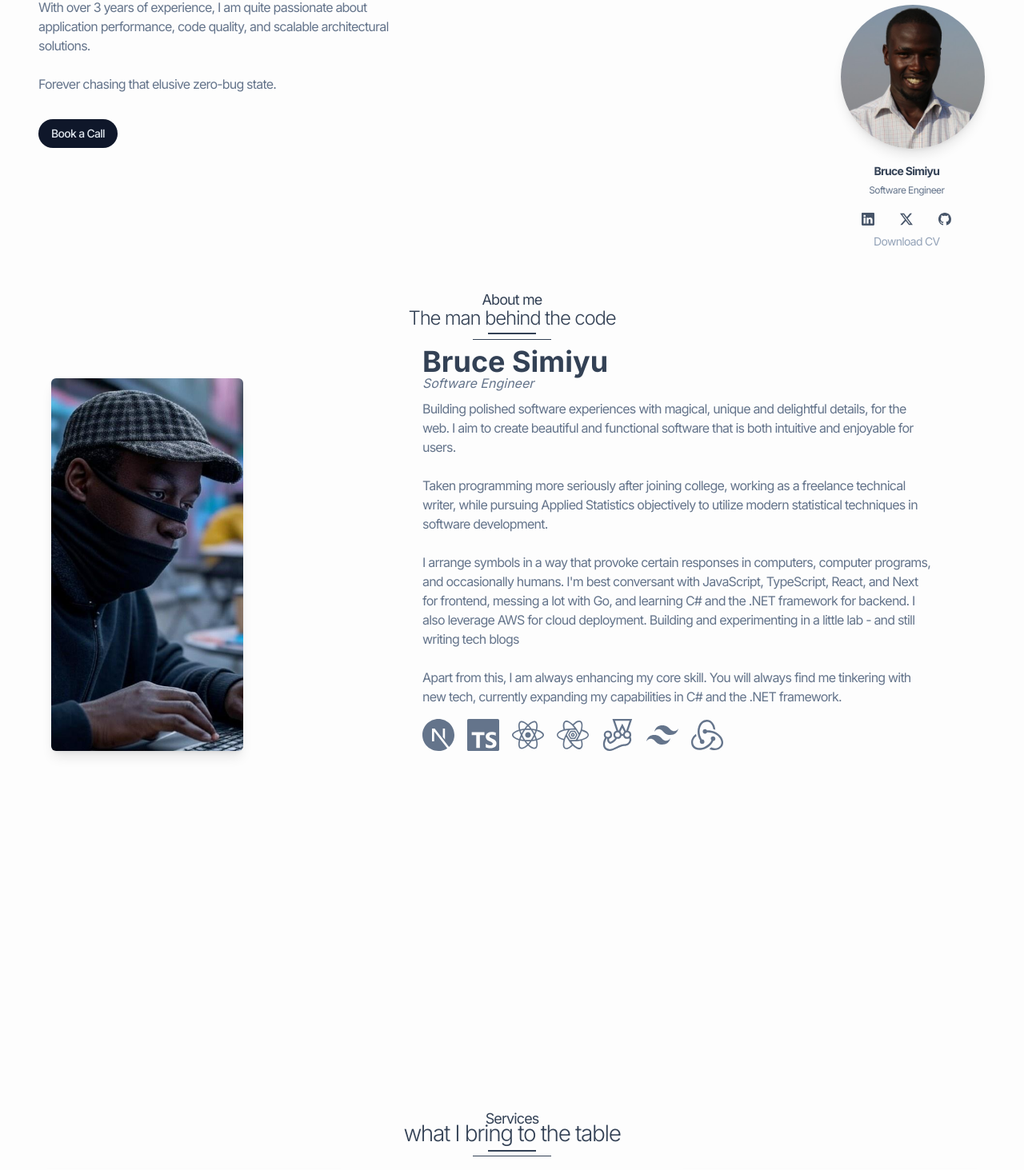
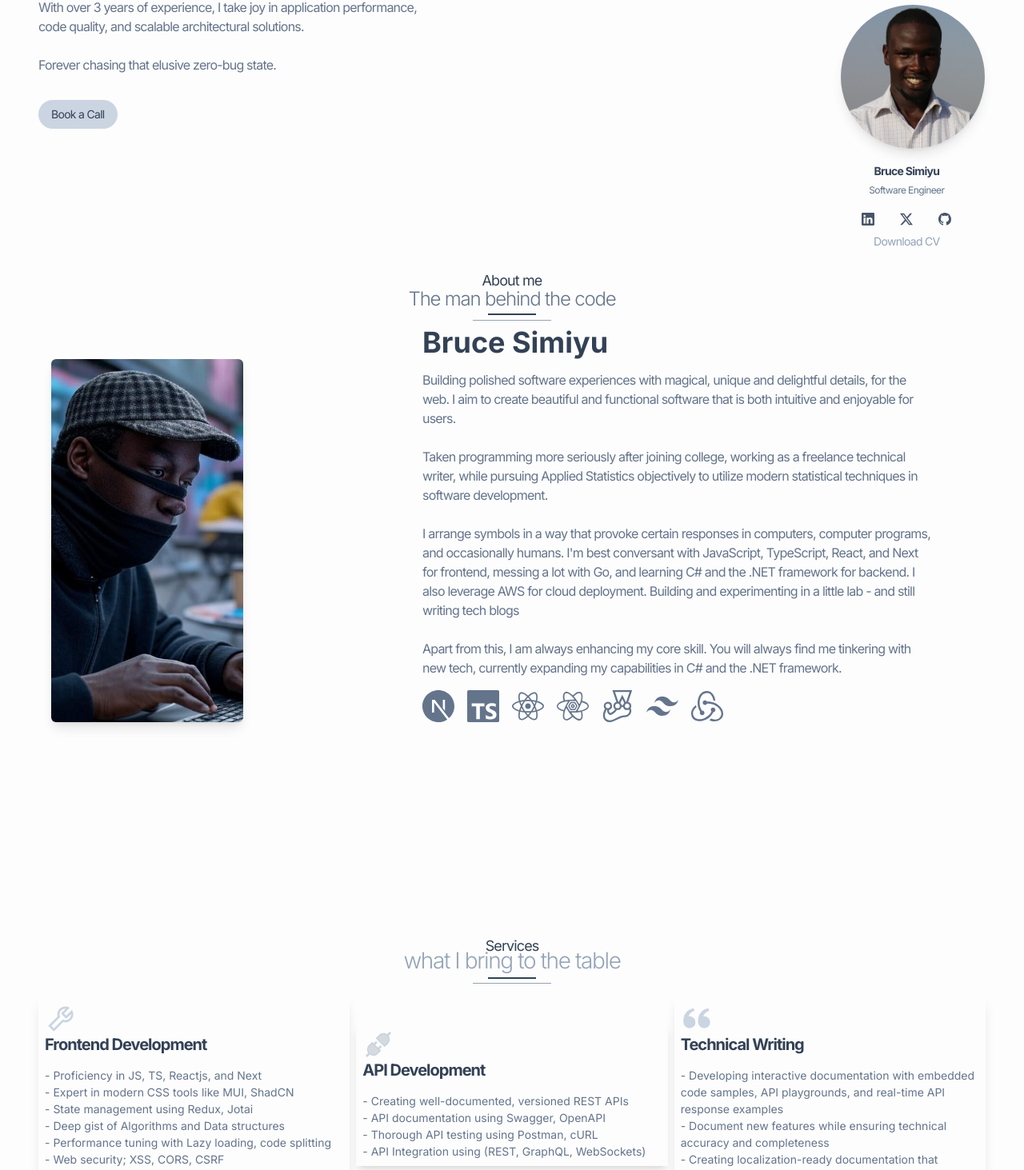
Before and after one commit to Brucedevnairobi/portfolio-website, a Next.js app: page / in a window 1280 px wide. Shown: the part 338-1801 px from the top of the page at 80% size. Built offline with nearby package versions, Linux system fonts and the light colour scheme.

Commit message:
UI rechecks

```diff
--- a/app/[slug]/page.tsx
+++ /dev/null
@@ -1,10 +0,0 @@
-import React from "react";
-
-export default function Layout({ params }: { params:{slug: string } }) {
-  return (
-    <div>
-      <h1 className="text-3xl font-bold text-center">
-        {params.slug}</h1>
-    </div>
-  );
-}
--- a/app/contacts/page.tsx
+++ b/app/contacts/page.tsx
@@ -1,8 +1,15 @@
+'use client'
+
 import React from "react";
 import NavBar from "@/components/NavBar";
+import { BsGithub } from "react-icons/bs";
+import { BsTwitterX } from "react-icons/bs";
+import { BsLinkedin } from "react-icons/bs";
+import Link from "next/link";
+
 const page = () => {
   return (
-    <div className=" ">
+    <div className="w-full h-screen">
       <nav className="mt-10">
         <NavBar />
       </nav>
@@ -10,17 +17,36 @@ const page = () => {
         Get In Touch <span className="font-bold text-slate-500">Today</span>
       </h1>
       <p className="mx-12 text-slate-500 leading-6 tracking-tighter">
-        Shoot me a message via
+        Shoot me a message via {" "}
         <a href="https://mail.google.com/mail" target="blank">
-          mail
+          mail {" "}
         </a>
         or find me through my socials ...
       </p>
-      <ul className="mx-12 leading-6 tracking-tighter">
-        <li><span className="text-slate-600 font-medium">Email:</span> bruce14simiyu@gmail.com</li>
-        <li><span className="text-slate-600 font-medium">Phone:</span> +254736368320</li>
-        <li><span className="text-slate-600 font-medium">VAT ID:</span> DE347053744</li>
+      <ul className="italic text-black dark:text-slate-400 mx-12 leading-6 tracking-tighter mt-16">
+        <li><span className="text-slate-600 font-medium ">Email:</span> bruce14simiyu@gmail.com</li>
+        <li><span className="text-slate-600 font-medium ">Phone:</span> (+254)736-368-320</li>
+        <li><span className="text-slate-600 font-medium ">Address:</span> 663-00219 Nairobi, Kenya</li>
       </ul>
+      <div className="flex items-center justify-center space-x-16 text-[24px] pt-24 text-slate-600 leading-6 tracking-tighter">
+            <Link
+              href="https://www.linkedin.com/in/o-bruce-simiyu-2947a0240/"
+              target="blank"
+            >
+              <BsLinkedin />
+            </Link>
+            <Link href="https://x.com/BRUCESIMIYU2"
+             target="blank"
+            >
+              <BsTwitterX />
+            </Link>
+            <Link href="https://github.com/Brucedevnairobi" target="blank">
+              <BsGithub />
+            </Link>
+        </div>
+        <hr className="text-black dark:text-white mt-2 md:mt-8" />
+        <h1 className="text-center text-xs italic text-slate-700 dark:text-slate-400 mt-2">Software and temples are much the same- first we build then we pray</h1>
+        <h1 className="text-center text-xs italic text-slate-700 dark:text-slate-400">@2025</h1>
     </div>
   );
 };
--- a/app/page.tsx
+++ b/app/page.tsx
@@ -1,4 +1,5 @@
 "use client";
+
 import React from "react";
 import Image from "next/image";
 import Link from "next/link";
@@ -47,7 +48,7 @@ export default function Home() {
             polished software experiences, an eye for innovation, and an
             obsession for pixel perfection.
             <br />
-            With over 3 years of experience, I am quite passionate about
+            With over 3 years of experience, I take joy in
             application performance, code quality, and scalable architectural
             solutions.
             <br />
@@ -55,11 +56,11 @@ export default function Home() {
           </p>
           <section className="flex flex-row  gap-4 mt-8">
             <section className="flex flex-col">
-              <button className="bg-slate-900 rounded-3xl p-2 px-4">
+              <button className="bg-slate-300 rounded-3xl p-2 px-4">
                 <Link
                   target="blank"
                   href="https://calendly.com/bruce14simiyu"
-                  className="text-sm tracking-tighter text-slate-200 font-medium flex text-center"
+                  className="text-sm tracking-tighter text-slate-700 flex text-center"
                 >
                   Book a Call
                 </Link>
@@ -113,11 +114,11 @@ export default function Home() {
         <h1 className=" tracking-tighter text-[18px] text-center md:pt-28 pb-2 text-slate-700">
           About me
         </h1>
-        <h1 className="text-[24px] font-light text-slate-700 text-center mt-[-16px] leading-12 tracking-tighter">
+        <h1 className="text-[24px] font-light text-slate-500 text-center mt-[-16px] leading-12 tracking-tighter">
           The man behind the code
         </h1>
         <div className="h-[2px] w-[60px] bg-slate-700 mx-auto"></div>
-        <div className="h-[1px] w-[98px] mt-[6px] bg-slate-700 mx-auto"></div>
+        <div className="h-[1px] w-[98px] mt-[6px] bg-slate-400 mx-auto"></div>
         <div className=" relative flex flex-col md:flex-row">
           <Image
             src="/assets/images/grok2.jpg"
@@ -130,9 +131,6 @@ export default function Home() {
             <h1 className="text-[36px] font-bold text-slate-700">
               Bruce Simiyu
             </h1>
-            <p className="text-[16px] italic text-slate-500 mt-[-12px] ">
-              Software Engineer
-            </p>
             <p className="text-slate-500 mt-2 leading-6 tracking-tighter">
               Building polished software experiences with magical, unique and
               delightful details, for the web. I aim to create beautiful and
@@ -169,19 +167,19 @@ export default function Home() {
           </div>
         </div>
       </div>
-      <div className="mt-80 md:mt-26">
+      <div className="mt-12 md:mt-32 ">
         <h1 className=" tracking-tighter text-[18px] text-center pt-28 md:pt-4 text-slate-700">
           Services
         </h1>
-        <h1 className="text-[28px] font-light text-slate-700 text-center mt-[-16px] leading-12 tracking-tighter">
+        <h1 className="text-[28px] font-light text-slate-400 text-center mt-[-16px] leading-12 tracking-tighter">
           what I bring to the table
         </h1>
         <div className="h-[2px] w-[60px] bg-slate-700 mx-auto"></div>
-        <div className="h-[1px] w-[98px] mt-[5px] bg-slate-700 mx-auto"></div>
+        <div className="h-[1px] w-[98px] mt-[5px] bg-slate-400 mx-auto"></div>
         <div className=" relative flex flex-col md:flex-col pt-4">
           <section className="mx-12 gap-2 items-center flex-col md:flex-row flex">
-            <div className="w-full md:w-1/3 hover:border-[1px] border-slate-900 hover:rounded-md p-2 mb-4 shadow-lg mx-auto">
-              <AiOutlineTool className="h-10 w-10 text-slate-700" />
+            <div className="w-full md:w-1/3 hover:border-[1px] border-slate-300 hover:rounded-md p-2 mb-4 shadow-lg mx-auto">
+              <AiOutlineTool className="h-10 w-10 text-slate-300" />
               <h3 className="text-xl font-bold text-slate-700 leading-6 tracking-tighter">
                 Frontend Development
               </h3>
@@ -211,8 +209,8 @@ export default function Home() {
               </ul>
               <p className="text-sm text-slate-600 leading-6 tracking-tighter"></p>
             </div>
-            <div className="w-full md:w-1/3 hover:border-[1px] border-slate-900 hover:rounded-md p-2 shadow-lg mx-auto mb-4">
-              <AiTwotoneApi className="h-10 w-10 text-slate-700" />
+            <div className="w-full md:w-1/3 hover:border-[1px] border-slate-300 hover:rounded-md p-2 shadow-lg mx-auto mb-4">
+              <AiTwotoneApi className="h-10 w-10 text-slate-300" />
               <h3 className="text-xl tracking-tighter leading-6 font-bold text-slate-700">
                 API Development
               </h3>
@@ -233,8 +231,8 @@ export default function Home() {
               </ul>
               <p className="text-sm tracking-tighter leading-6 text-slate-600"></p>
             </div>
-            <div className="w-full md:w-1/3 hover:border-[1px] border-slate-900 hover:rounded-md p-2 shadow-lg mx-auto mb-4">
-              <BiSolidQuoteAltLeft className="h-10 w-10 text-slate-700" />
+            <div className="w-full md:w-1/3 hover:border-[1px] border-slate-300 hover:rounded-md p-2 shadow-lg mx-auto mb-4">
+              <BiSolidQuoteAltLeft className="h-10 w-10 text-slate-300" />
               <h3 className="text-xl font-bold text-slate-700 tracking-tighter leading-6">
                 Technical Writing
               </h3>
@@ -416,9 +414,8 @@ export default function Home() {
             </h6>
           </Link>
         </section>
-        <button className="text-slate-900 border-blue-500 border-[1px] px-4 rounded-2xl text-sm py-2 float-right mx-12">
-          See More
-        </button>
+        <Link href="/projects"> <span className="text-slate-900 dark:text-slate-300 border-blue-500 border-[1px] px-4 rounded-2xl text-sm py-2 float-right mx-12 mb-12">See More...</span>
+        </Link>
         <h1 className="text-[26px] mt-20 text-slate-700 pl-16 tracking-tighter leading-6">
           Featured <span className="font-bold">Articles</span>
         </h1>
@@ -532,9 +529,10 @@ export default function Home() {
             </h6>
           </Link>
         </section>
-        <button className="text-slate-900 border-blue-500 border-[1px] px-4 rounded-2xl text-sm py-2 float-right mx-12 mb-12">Visit Blog
-        </button>
+        <Link href="/blog"> <span className="text-slate-900 dark:text-slate-300 border-blue-500 border-[1px] px-4 rounded-2xl text-sm py-2 float-right mx-12 mb-12">Visit Blog</span>
+        </Link>
       </div>
     </div>
+
   );
 }
```
